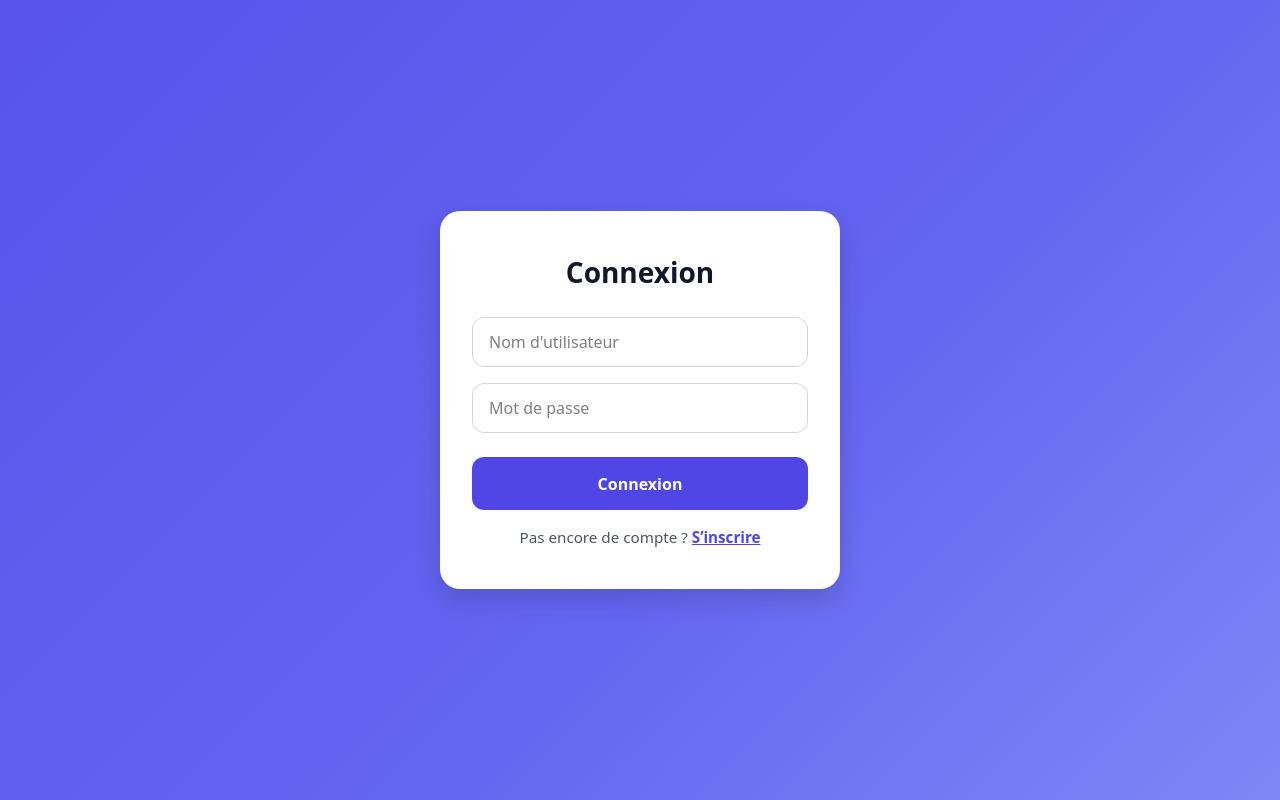
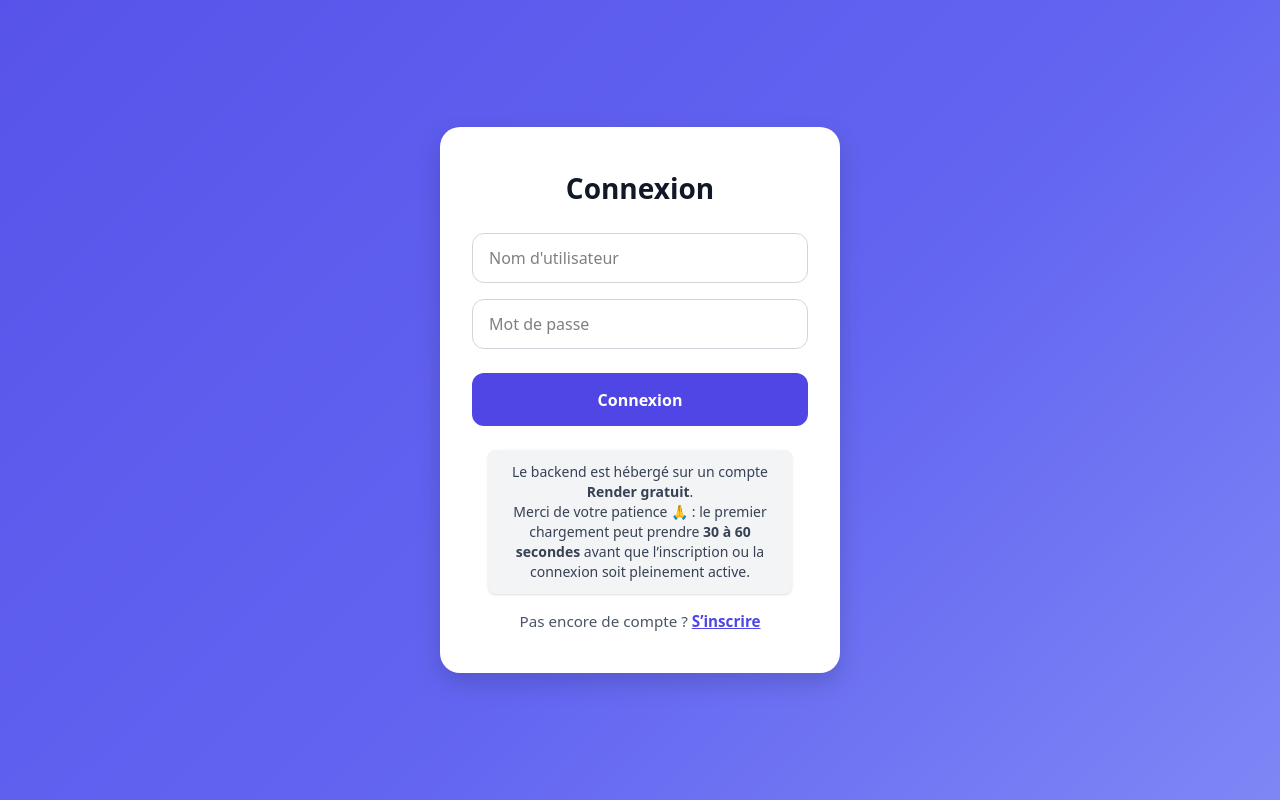
Before and after one commit to ccbaxter2735/cinemax_frontend, a React (Vite) app: page /login in a window 1280 px wide. Built offline with nearby package versions, Linux system fonts and the light colour scheme; no server answers.

Commit message:
add warning on login page about delay for first sign in log in

```diff
--- a/src/components/Form.jsx
+++ b/src/components/Form.jsx
@@ -84,6 +84,14 @@ function Form({ route, method }) {
         >
           {loading ? "Chargement..." : name}
         </button>
+        {/* Bloc d’avertissement Render */}
+        <div className="mt-6 text-center px-4">
+          <p className="text-sm text-gray-700 bg-gray-100 rounded-lg p-3 shadow-sm inline-block max-w-md">
+            Le backend est hébergé sur un compte <strong>Render gratuit</strong>.<br />
+            Merci de votre patience 🙏 : le premier chargement peut prendre <strong>30 à 60 secondes </strong>
+            avant que l’inscription ou la connexion soit pleinement active.
+          </p>
+        </div>
 
         <div className="auth-toggle">
           {isLogin ? (
```
